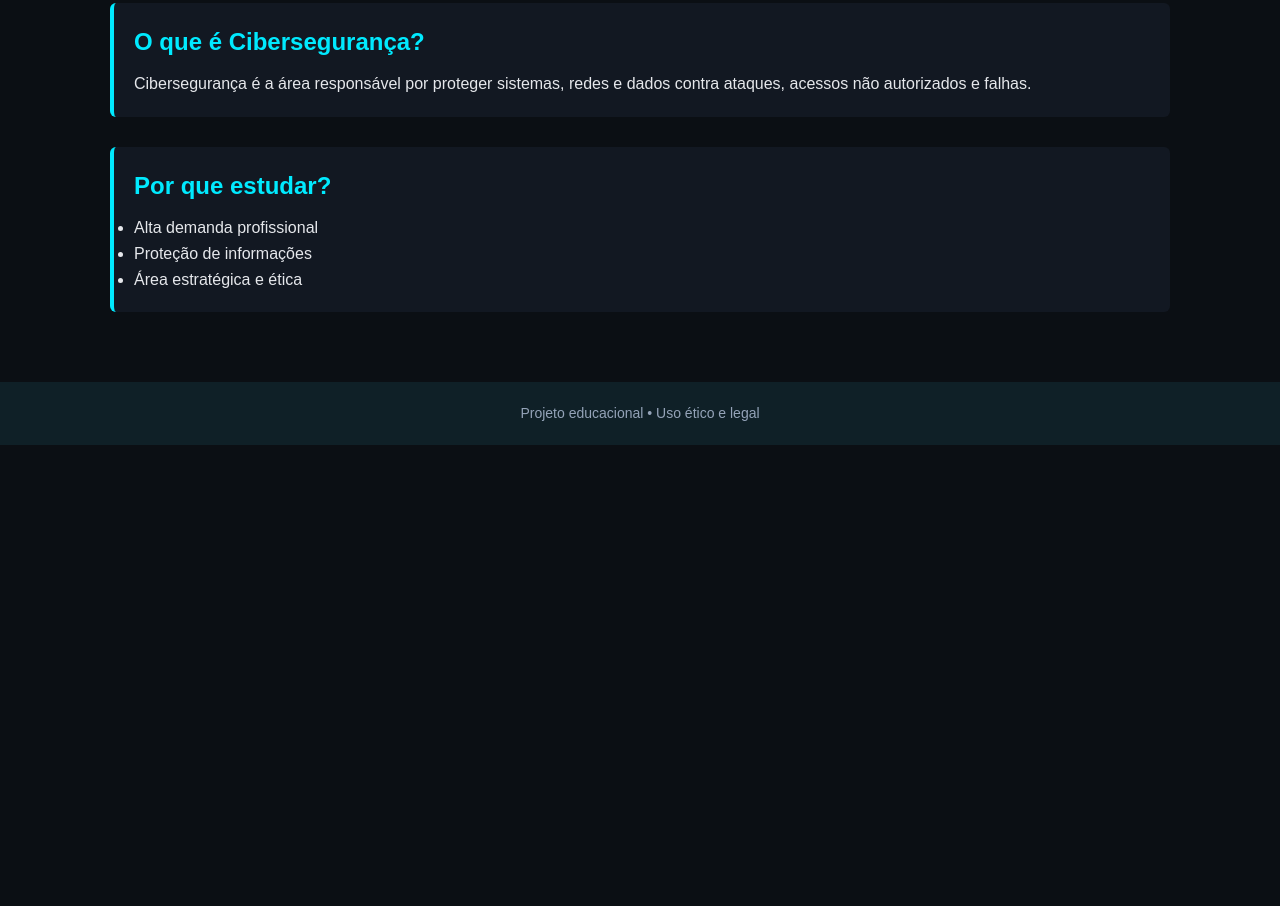
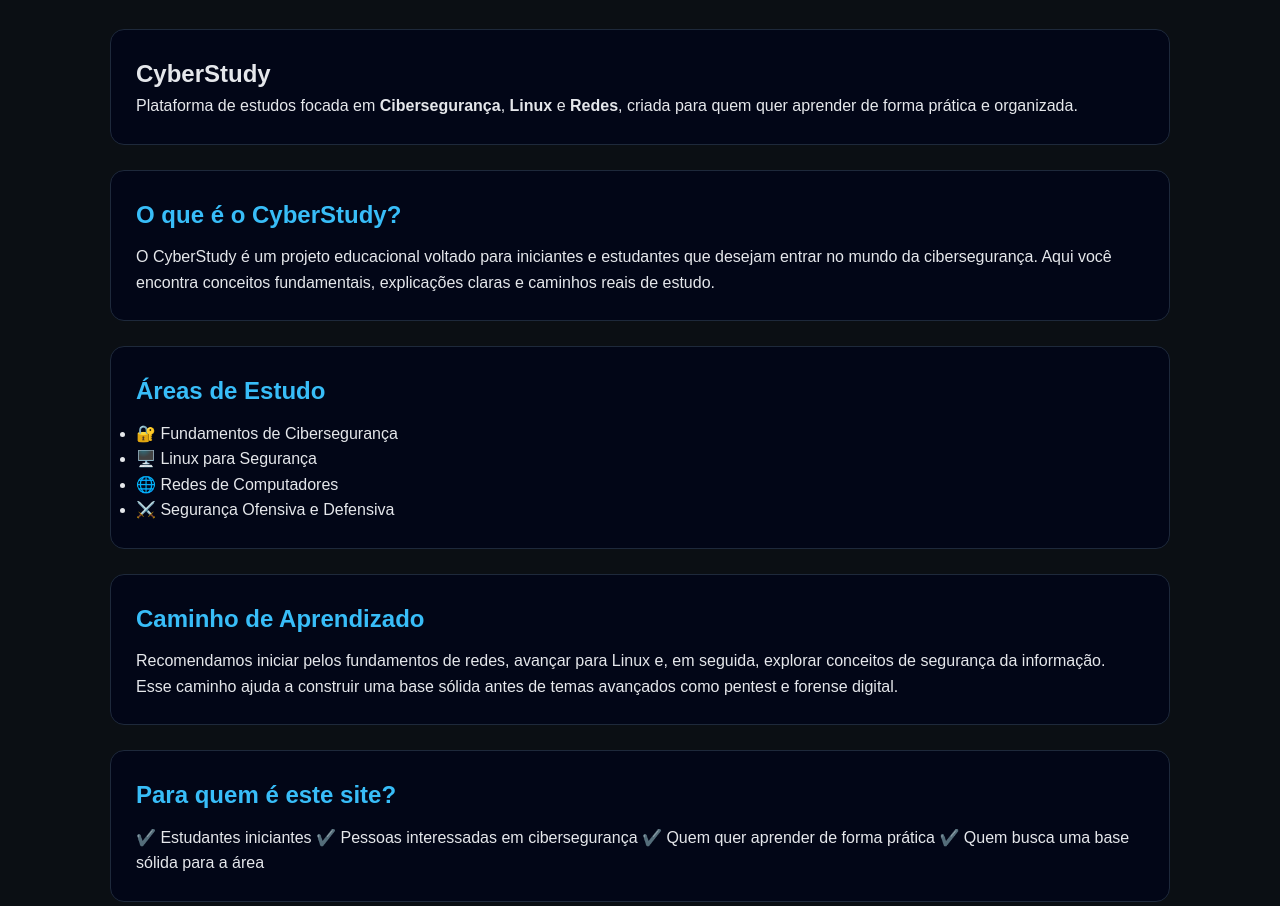
Before and after one commit to nasussamu270/site-ciberseguran-a, a plain HTML site: page index.html in a window 1280 px wide. Shown: the part 524-1430 px from the top of the page. Before the commit the page ends 969 px from the top, so only its background shows below. Drawn offline with Linux system fonts and the light colour scheme.

Commit message:
Update index.html

```diff
--- a/index.html
+++ b/index.html
@@ -41,14 +41,64 @@
 </nav>
   </header>
 
-  <main>
-    <section>
-      <h2>O que é Cibersegurança?</h2>
-      <p>
-        Cibersegurança é a área responsável por proteger sistemas,
-        redes e dados contra ataques, acessos não autorizados e falhas.
-      </p>
-    </section>
+  <<main>
+
+  <!-- HERO -->
+  <section class="section">
+    <h1>CyberStudy</h1>
+    <p>
+      Plataforma de estudos focada em <strong>Cibersegurança</strong>,
+      <strong>Linux</strong> e <strong>Redes</strong>, criada para quem
+      quer aprender de forma prática e organizada.
+    </p>
+  </section>
+
+  <!-- SOBRE -->
+  <section class="section">
+    <h2>O que é o CyberStudy?</h2>
+    <p>
+      O CyberStudy é um projeto educacional voltado para iniciantes e
+      estudantes que desejam entrar no mundo da cibersegurança.
+      Aqui você encontra conceitos fundamentais, explicações claras
+      e caminhos reais de estudo.
+    </p>
+  </section>
+
+  <!-- ÁREAS -->
+  <section class="section">
+    <h2>Áreas de Estudo</h2>
+    <ul>
+      <li>🔐 Fundamentos de Cibersegurança</li>
+      <li>🖥️ Linux para Segurança</li>
+      <li>🌐 Redes de Computadores</li>
+      <li>⚔️ Segurança Ofensiva e Defensiva</li>
+    </ul>
+  </section>
+
+  <!-- CAMINHO -->
+  <section class="section">
+    <h2>Caminho de Aprendizado</h2>
+    <p>
+      Recomendamos iniciar pelos fundamentos de redes, avançar para
+      Linux e, em seguida, explorar conceitos de segurança da informação.
+      Esse caminho ajuda a construir uma base sólida antes de temas
+      avançados como pentest e forense digital.
+    </p>
+  </section>
+
+  <!-- PARA QUEM -->
+  <section class="section">
+    <h2>Para quem é este site?</h2>
+    <p>
+      ✔️ Estudantes iniciantes
+      ✔️ Pessoas interessadas em cibersegurança
+      ✔️ Quem quer aprender de forma prática
+      ✔️ Quem busca uma base sólida para a área
+    </p>
+  </section>
+
+</main>
+
 
     <section>
       <h2>Por que estudar?</h2>
```
